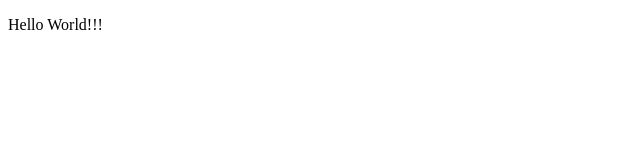
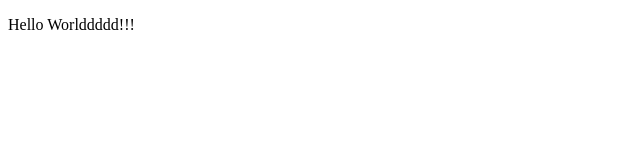
Before and after one commit to DulatBesh/project, a plain HTML site: page index.html in a window 1280 px wide. Shown: the full height of the page, 0-640 px from the left. Drawn offline with Linux system fonts and the light colour scheme.

Commit message:
second commit

```diff
--- a/index.html
+++ b/index.html
@@ -8,7 +8,7 @@
 </head>
 <body>
 
-    <p>Hello World!!!</p>
+    <p>Hello Worlddddd!!!</p>
 
 
     <script src="js/script.js"></script>
```
